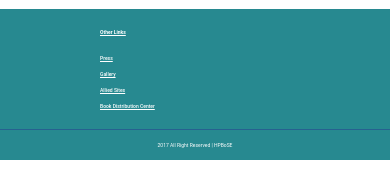
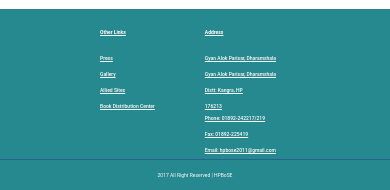
Before and after one commit to Kanupriya111/HPBoSE, a plain HTML site: page index.html in a window 390 px wide. Shown: the part 859-1049 px from the top of the page. Before the commit the page ends 1019 px from the top, so only its background shows below. Drawn offline with Linux system fonts and the light colour scheme.

Commit message:
Update mhpbose.css

```diff
--- a/mhpbose.css
+++ b/mhpbose.css
@@ -167,7 +167,9 @@
         font-size: 5px;
     }
     .ul2{
-        display :none;
+        text-decoration: underline;
+        font-size: 5px;
+        margin-top: 0px
     }
     .ul1 {
         text-decoration: underline;
@@ -178,7 +180,7 @@
         margin-right: 1px;
     }
     #footer{
-        height:120px;
+        height:150px;
         font-size: 5px;
         margin-top: 10px;
     }
```
